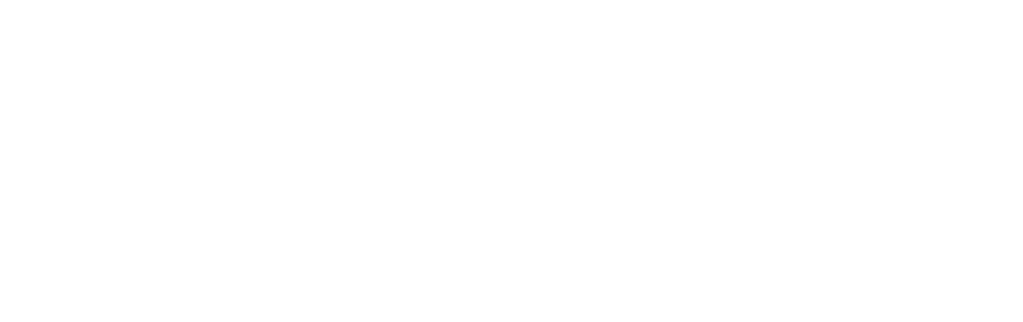
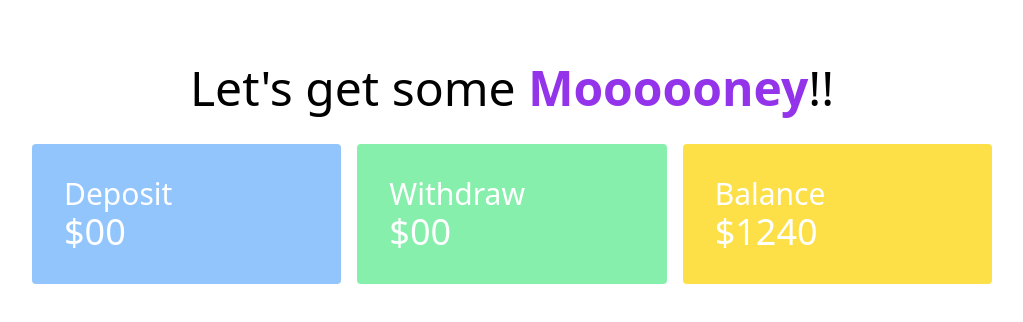
Before and after one commit to Hasanat902/js-simple-interactive-bank-site, a plain HTML site: page index.html in a window 1280 px wide. Shown: the whole page, without its empty margins (128-1151 px from the left). Drawn offline with nearby package versions, Linux system fonts and the light colour scheme.

Commit message:
transaction section design added

```diff
--- a/index.html
+++ b/index.html
@@ -5,8 +5,33 @@
     <meta http-equiv="X-UA-Compatible" content="IE=edge">
     <meta name="viewport" content="width=device-width, initial-scale=1.0">
     <title>Simple Interactive Bank Site</title>
+    <script src="https://cdn.tailwindcss.com"></script>
 </head>
 <body>
 
+    <header>
+        <h1 class="text-5xl text-center mt-16">Let's get some <span class="text-purple-600 font-semibold">Moooooney</span>!!</h1>
+    </header>
+
+    <main class="w-3/4 mx-auto">
+        <!-- transaction section -->
+        <section class="mt-8">
+            <div class="grid grid-cols-3 gap-4">
+                <div class="bg-blue-300 p-8 rounded">
+                    <h3 class="text-3xl text-white">Deposit</h3>
+                    <h4 class="text-4xl text-white">$00</h4>
+                </div>
+                <div class="bg-green-300 p-8 rounded">
+                    <h3 class="text-3xl text-white">Withdraw</h3>
+                    <h4 class="text-4xl text-white">$00</h4>
+                </div>
+                <div class="bg-yellow-300 p-8 rounded">
+                    <h3 class="text-3xl text-white">Balance</h3>
+                    <h4 class="text-4xl text-white">$1240</h4>
+                </div>
+            </div>
+        </section>
+    </main>
+
 </body>
 </html>
```
